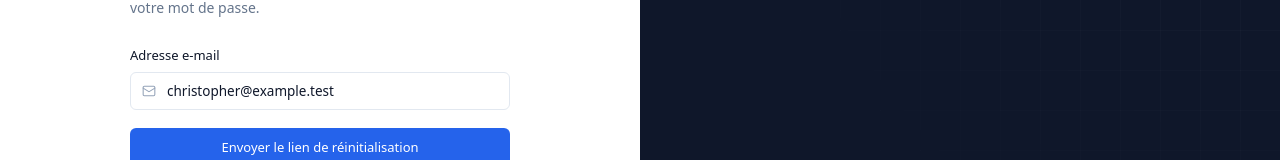
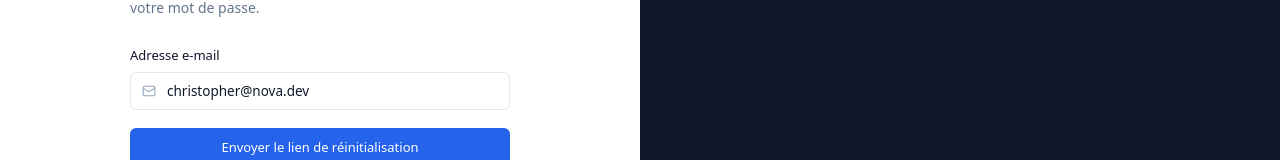
Before and after one commit to Chr1stopherPEREZ/projet-nova, a React (Vite) app in the folder web/: page /forgot-password in a window 1280 px wide. Shown: the part 370-530 px from the top of the page. Built offline with nearby package versions, Linux system fonts and the light colour scheme; no server answers; a web font is replaced by a local one.

Commit message:
chore(ui): update placeholder email for password reset and forgot password pages

```diff
--- a/web/src/pages/ForgotPasswordPage.tsx
+++ b/web/src/pages/ForgotPasswordPage.tsx
@@ -5,7 +5,7 @@ import { AuthShell, Field } from '../components/auth/AuthShell';
 
 export default function ForgotPasswordPage() {
   const navigate = useNavigate();
-  const [email, setEmail] = useState('christopher@example.test');
+  const [email, setEmail] = useState('christopher@nova.dev');
   const [isLoading, setIsLoading] = useState(false);
 
   const handleSubmit = async (e: FormEvent) => {
--- a/web/src/pages/ResetPasswordPage.tsx
+++ b/web/src/pages/ResetPasswordPage.tsx
@@ -27,7 +27,7 @@ export default function ResetPasswordPage() {
     <AuthShell step="reset">
       <h1 className="text-2xl font-semibold -tracking-[0.02em] mb-1.5">Nouveau mot de passe</h1>
       <p className="text-sm text-ink2 mb-7">
-        Choisissez un nouveau mot de passe pour le compte <strong className="text-ink">christopher@example.test</strong>.
+        Choisissez un nouveau mot de passe pour le compte <strong className="text-ink">christopher@nova.dev</strong>.
       </p>
 
       <form className="flex flex-col gap-3.5" onSubmit={handleSubmit}>
```
